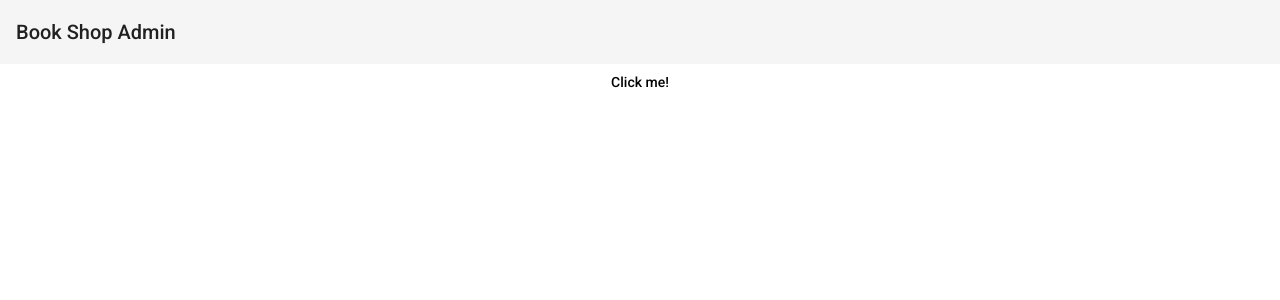
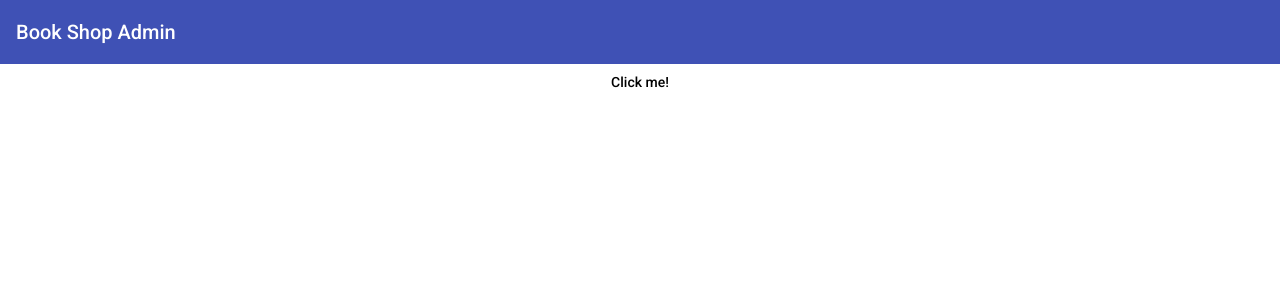
Before and after one commit to slmanju/book-shop, an Angular app in the folder book-shop-admin/: page / in a window 1280 px wide. Shown: the top 300 px of the page. Built offline with nearby package versions, Linux system fonts and the light colour scheme.

Commit message:
create nav bar component.

```diff
--- a/book-shop-admin/src/app/components/nav-bar/nav-bar.component.html
+++ b/book-shop-admin/src/app/components/nav-bar/nav-bar.component.html
@@ -1 +1 @@
-<mat-toolbar>Book Shop Admin</mat-toolbar>
+<mat-toolbar color="primary">Book Shop Admin</mat-toolbar>
```
